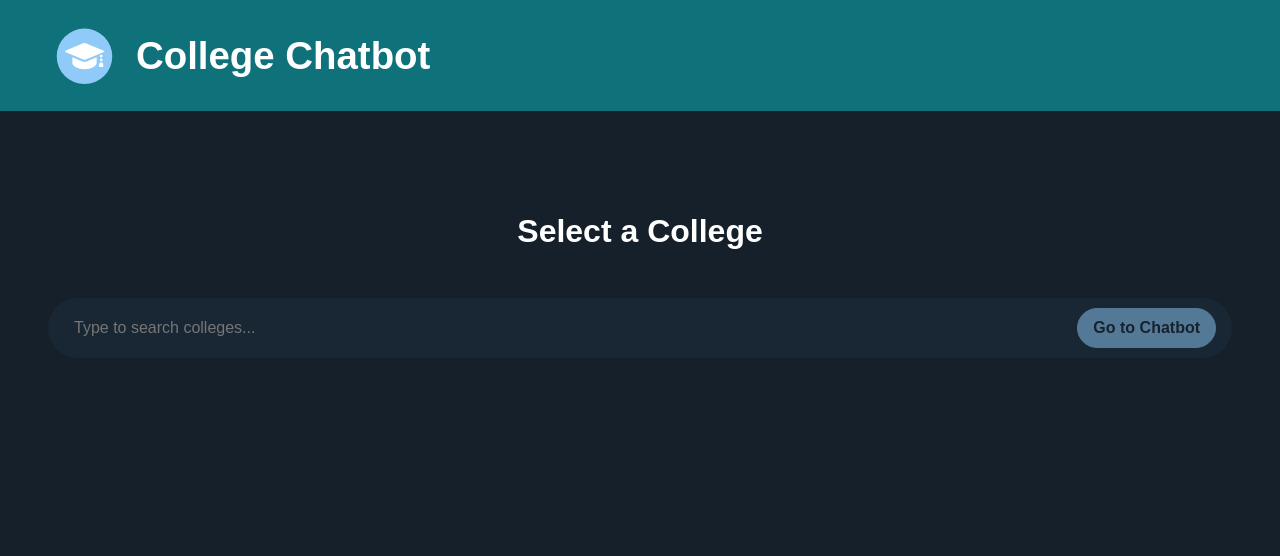
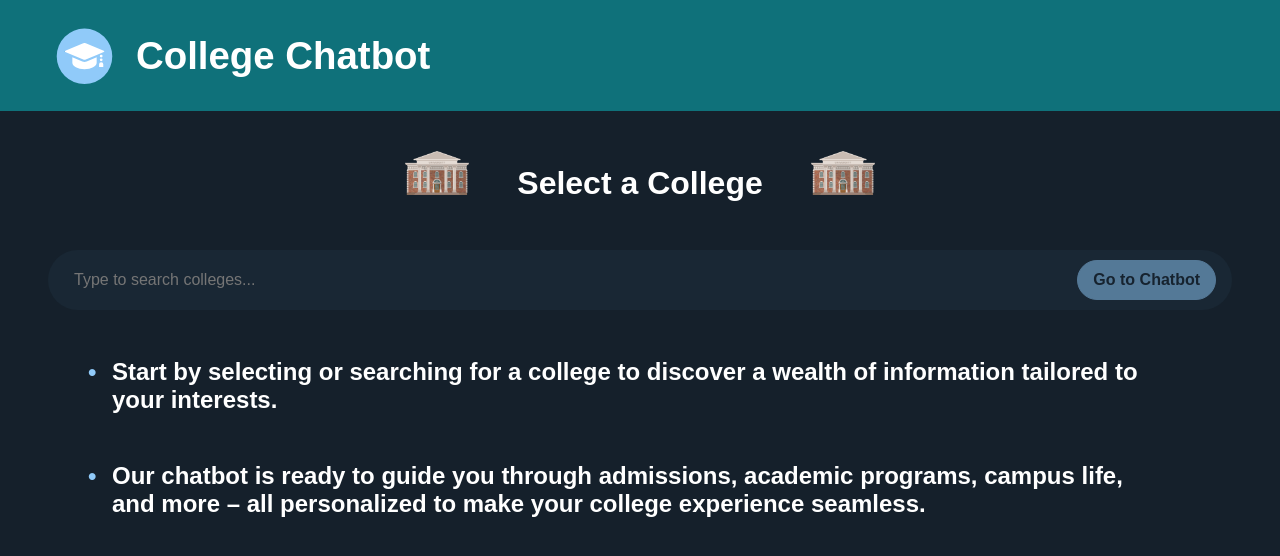
Before and after one commit to HoyaHacks2024-Team/frontend, a React (Create React App) app: page /select-college in a window 1280 px wide. Shown: the top 556 px of the page. Built offline with nearby package versions, Linux system fonts and the light colour scheme.

Commit message:
Add college logo and information text

```diff
--- a/src/App.css
+++ b/src/App.css
@@ -78,3 +78,31 @@ button:hover {
 	margin-bottom: 0;
 	align-self: center;
 }
+
+.college-div .college-title {
+	align-self: center;
+	display: flex;
+	align-items: center;
+	gap: 3rem;
+}
+
+.college-title img {
+	width: 4rem;
+	height: auto;
+}
+
+.info-text ul {
+	list-style-type: none; /* Removes default bullets */
+	padding: 0;
+	margin: 0;
+	z-index: 999;
+}
+
+.info-text li::before {
+	content: "•"; /* Custom bullet */
+	color: #90caf9; /* Bullet color */
+	font-weight: bold; /* Make the bullet bold */
+	display: inline-block;
+	width: 1em; /* Space between bullet and text */
+	margin-left: -1em; /* Align with the parent container */
+}
--- a/src/SelectCollege.css
+++ b/src/SelectCollege.css
@@ -61,7 +61,7 @@
 	outline: none;
 }
 
-ul {
+.search-div ul {
 	list-style-type: none;
 	padding: 0;
 	margin: 0;
@@ -78,21 +78,21 @@ ul {
 	border-bottom-right-radius: 1.9375rem;
 }
 
-li {
+.search-div li {
 	padding: 0.75rem 1.5rem;
 	cursor: pointer;
 }
 
-li:nth-of-type(1) {
+.search-div li:nth-of-type(1) {
 	border-top: 1px solid #ddd;
 	padding-top: 1rem;
 }
 
-li:last-of-type {
+.search-div li:last-of-type {
 	padding-bottom: 1rem;
 }
 
-ul li:hover {
+.search-div ul li:hover {
 	background-color: #ffffff26;
 	color: #ffffff;
 }
@@ -108,3 +108,15 @@ input {
 	border-bottom-left-radius: 0;
 	border-bottom-right-radius: 0;
 }
+
+.info-text {
+	padding: 0 4rem;
+}
+
+.info-text ul {
+	display: flex;
+	flex-direction: column;
+	gap: 3rem;
+	font-size: 1.5rem;
+	font-weight: 600;
+}
--- a/src/SelectCollege.js
+++ b/src/SelectCollege.js
@@ -64,8 +64,12 @@ const SelectCollege = () => {
 
 	return (
 		<div className="college-div">
-			<div className="college-title"></div>
-			<h1>Select a College</h1>
+			<div className="college-title">
+				<img src={Uni} alt="Logo" />
+
+				<h1>Select a College</h1>
+				<img src={Uni} alt="Logo" />
+			</div>
 			<div
 				className={`search-div ${
 					colleges.length > 0 ? "no-rounded-bottom" : ""
@@ -103,6 +107,19 @@ const SelectCollege = () => {
 					</ul>
 				)}
 			</div>
+			<div className="info-text">
+				<ul>
+					<li>
+						Start by selecting or searching for a college to discover a wealth
+						of information tailored to your interests.
+					</li>
+					<li>
+						Our chatbot is ready to guide you through admissions, academic
+						programs, campus life, and more – all personalized to make your
+						college experience seamless.
+					</li>
+				</ul>
+			</div>
 		</div>
 	);
 };
```
